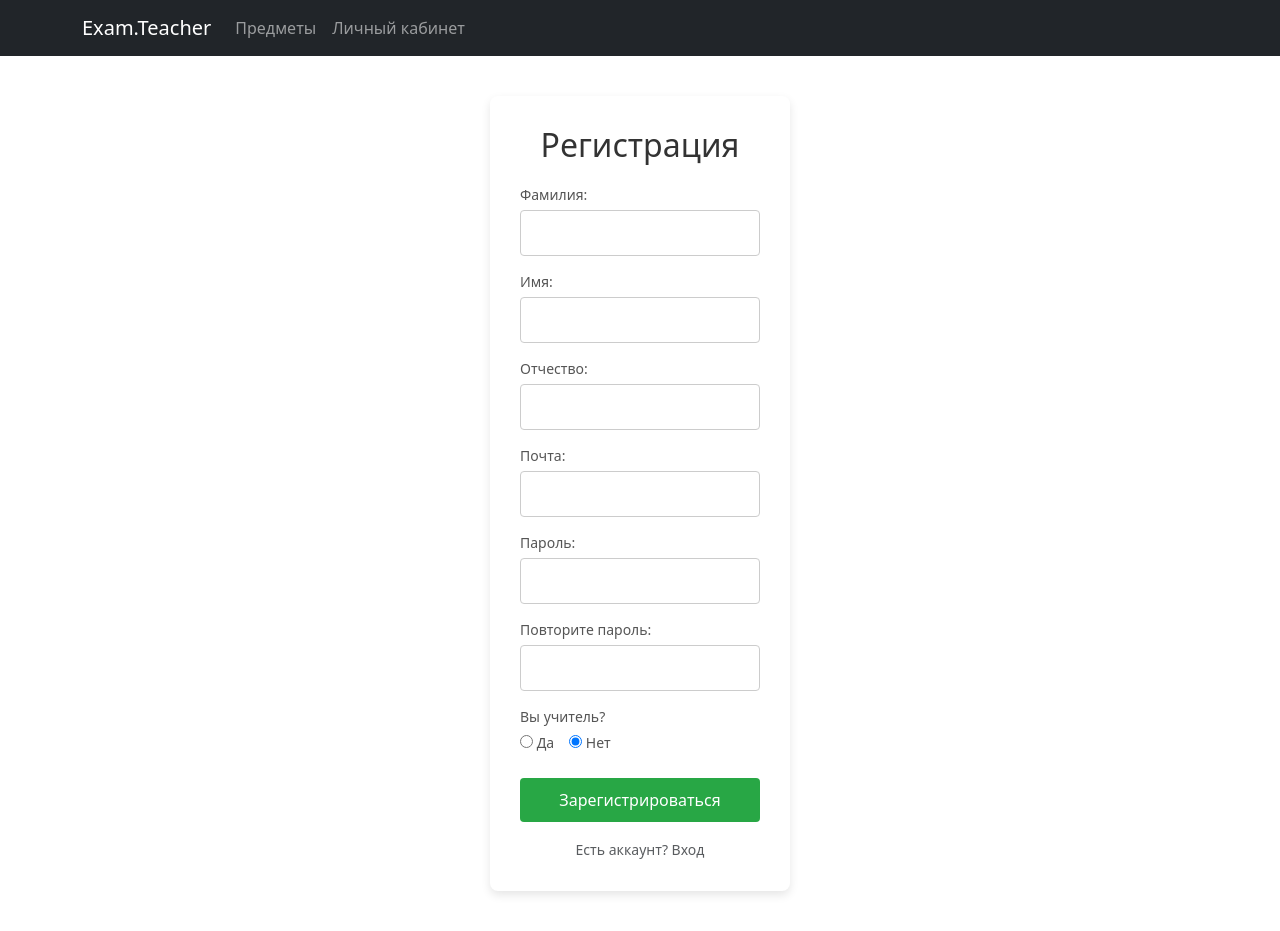
After one commit to minnahmetovroma/Exam.Teacher, a Flask app: page /register/ in a window 1280 px wide. The commit adds this page. Run offline with Flask 3, Linux system fonts and the light colour scheme.

Commit message:
Add reqistration

```diff
--- a/app.py
+++ b/app.py
@@ -1,5 +1,6 @@
-from flask import Flask, render_template
+from flask import Flask, render_template, request
 import db
+from werkzeug.security import generate_password_hash, check_password_hash
 
 app = Flask(__name__)
 
@@ -8,7 +9,7 @@ def hello_exam():
     return render_template('index.html')
 
 
-@app.route('/subjects')
+@app.route('/subjects/')
 def subjects_list():
     all_subjects = db.get_all_subjects()
     return render_template('list.html',
@@ -66,6 +67,40 @@ def tasks_list(subject_id, topic_id):
                                url=f"subjects/{subject_id}"
                                )
 
+@app.route('/login/', methods=['GET', 'POST'])
+def login():
+    if request.method == 'POST':
+        data = request.form.to_dict()
+
+    return render_template('login.html', title='')
+
+
+@app.route('/register/', methods=['GET', 'POST'])
+def register():
+    if request.method == 'POST':
+        data = request.form.to_dict()
+        if data['password'] != data['password_repeat']:
+            return render_template('reqister.html', title='Пароли не совпадают')
+
+        if db.is_in_users(data):
+            return render_template('reqister.html', title='Такой пользователь уже создан')
+
+
+        data['password_hash'] = generate_password_hash(data['password'])
+        if data["is_teacher"] == 'yes':
+            data["is_teacher"] = 1
+        else:
+            data["is_teacher"] = 0
+
+
+        del data['password'], data['password_repeat']
+        db.add_new_user(data)
+
+
+
+    return render_template('register.html', title='')
+
+
 
 
 if __name__ == '__main__':
--- a/templates/base.html
+++ b/templates/base.html
@@ -30,6 +30,20 @@
 <!--                        <a class="nav-link" href="/subjects/13">Русский</a>-->
 <!--                    </li>-->
                 </ul>
+                <ul class="navbar-nav">
+                    <li class="nav-item">
+                        <a class="nav-link" href="/login">Личный кабинет</a>
+                    </li>
+<!--                    <li class="nav-item">-->
+<!--                        <a class="nav-link" href="/subjects/11">Физика</a>-->
+<!--                    </li>-->
+<!--                    <li class="nav-item">-->
+<!--                        <a class="nav-link" href="/subjects/12">Математика</a>-->
+<!--                    </li>-->
+<!--                    <li class="nav-item">-->
+<!--                        <a class="nav-link" href="/subjects/13">Русский</a>-->
+<!--                    </li>-->
+                </ul>
             </div>
         </div>
     </nav>
--- /dev/null
+++ b/templates/register.html
@@ -0,0 +1,121 @@
+{% extends "base.html" %}
+
+{% block content %}
+
+<style>
+    .form-container {
+        background-color: #ffffff;
+        padding: 30px;
+        border-radius: 8px;
+        box-shadow: 0 4px 10px rgba(0, 0, 0, 0.1);
+        width: 300px;
+        margin: 40px auto; /* Эта строчка отцентрирует форму по середине экрана */
+    }
+    .form-container h2 {
+        text-align: center;
+        color: #333333;
+        margin-bottom: 20px;
+    }
+    .form-group {
+        margin-bottom: 15px;
+    }
+    .form-group label {
+        display: block;
+        margin-bottom: 5px;
+        color: #555555;
+        font-size: 14px;
+    }
+    .form-group input[type="text"],
+    .form-group input[type="password"] {
+        width: 100%;
+        padding: 10px;
+        border: 1px solid #cccccc;
+        border-radius: 4px;
+        box-sizing: border-box;
+    }
+    .radio-group {
+        display: flex;
+        gap: 15px;
+        align-items: center;
+    }
+    .radio-group label {
+        margin: 0;
+        display: inline;
+    }
+    .form-container button {
+        width: 100%;
+        padding: 10px;
+        background-color: #28a745;
+        color: white;
+        border: none;
+        border-radius: 4px;
+        font-size: 16px;
+        cursor: pointer;
+        margin-top: 10px;
+    }
+    .form-container button:hover {
+        background-color: #218838;
+    }
+    .login-link {
+        display: block;
+        text-align: center;
+        margin-top: 15px;
+        text-decoration: none;
+    }
+</style>
+
+<div class="form-container">
+    <h2>Регистрация</h2>
+    <small style="color: red;">{{ title }}</small>
+    <form action="" method="POST">
+
+        <div class="form-group">
+            <label for="surname">Фамилия:</label>
+            <input type="text" id="surname" name="surname" required>
+        </div>
+
+        <div class="form-group">
+            <label for="name">Имя:</label>
+            <input type="text" id="name" name="name" required>
+        </div>
+
+        <div class="form-group">
+            <label for="patronymic">Отчество:</label>
+            <input type="text" id="patronymic" name="patronymic" required>
+        </div>
+
+        <div class="form-group">
+            <label for="email">Почта:</label>
+            <input type="text" id="email" name="email" required>
+        </div>
+
+        <div class="form-group">
+            <label for="password">Пароль:</label>
+            <input type="password" id="password" name="password" required>
+        </div>
+
+        <div class="form-group">
+            <label for="password_repeat">Повторите пароль:</label>
+            <input type="password" id="password_repeat" name="password_repeat" required>
+        </div>
+
+        <div class="form-group">
+            <label>Вы учитель?</label>
+            <div class="radio-group">
+                <label>
+                    <input type="radio" name="is_teacher" value="yes"> Да
+                </label>
+                <label>
+                    <input type="radio" name="is_teacher" value="no" checked> Нет
+                </label>
+            </div>
+        </div>
+
+        <button type="submit">Зарегистрироваться</button>
+    </form>
+    <a href="/login/" class="login-link">
+        <small class="text-muted">Есть аккаунт? Вход</small>
+    </a>
+</div>
+
+{% endblock %}
```
Also changed, not shown: db.py (+29 -0 lines), templates/login.html (added, +87 -0 lines).
